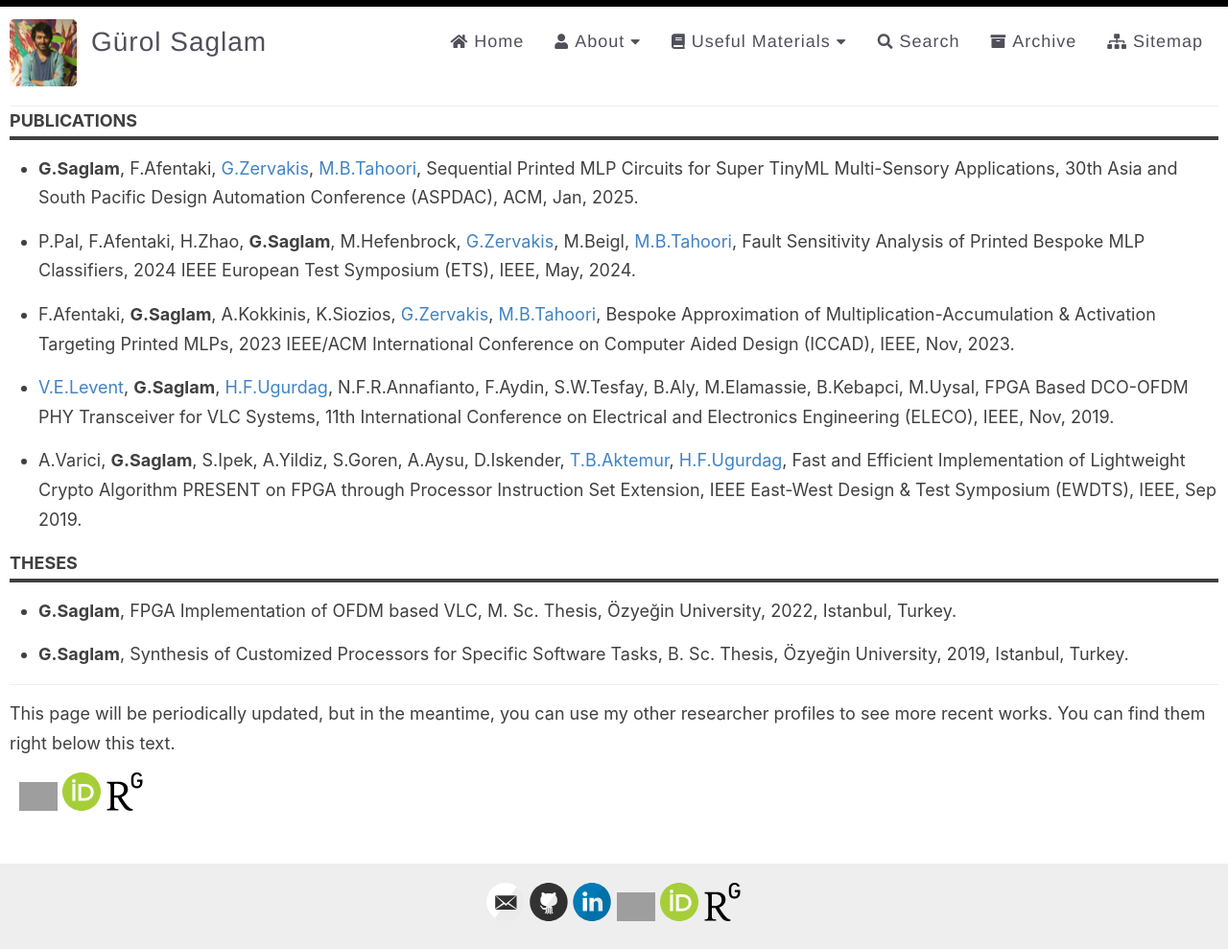
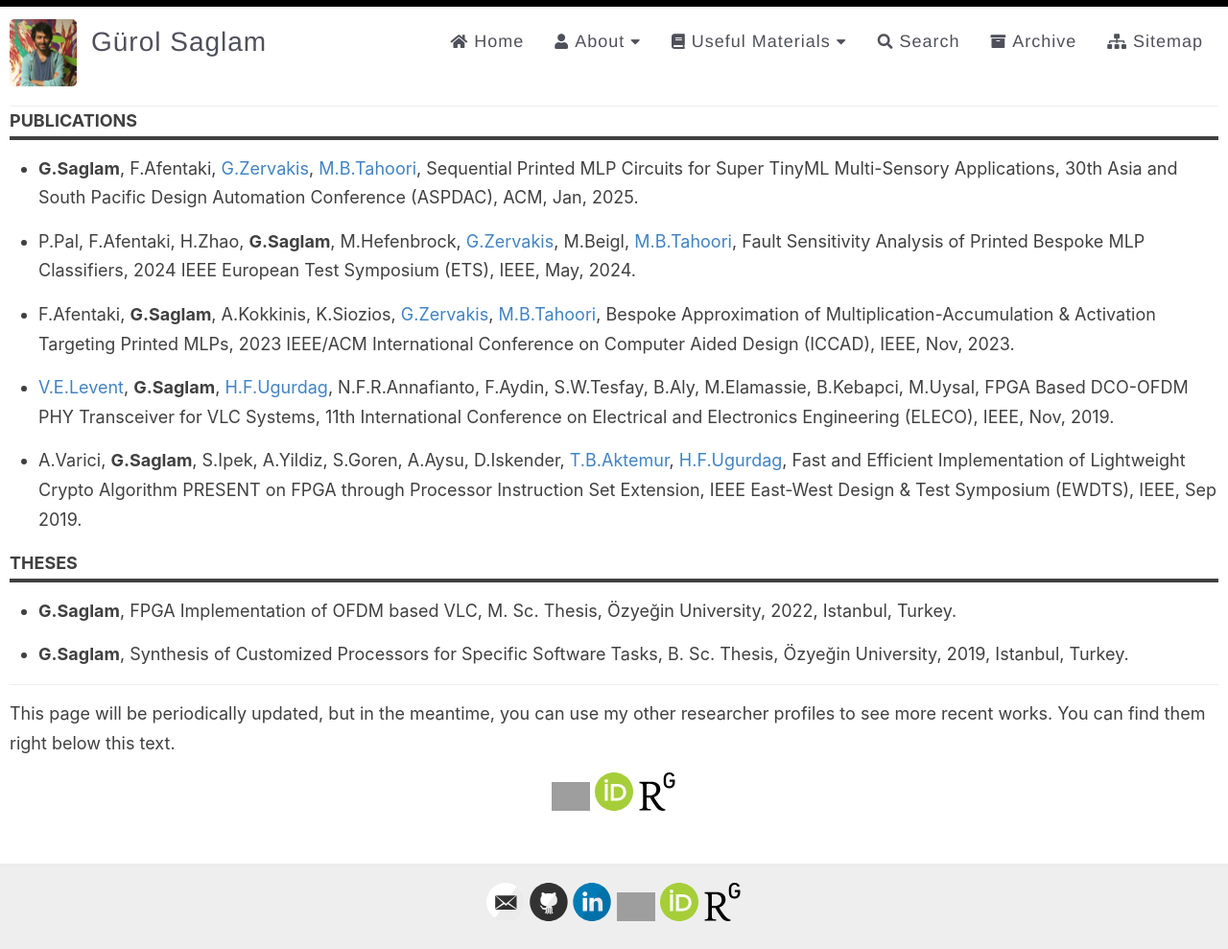
Before and after one commit to gurolsaglam/web_test, a Jekyll site: the page built from _pages/publications.md, in a window 1280 px wide. Shown: the whole page at 96% size. Built offline with Jekyll 4.4.1, drawn with Linux system fonts in a browser that asks for light colours; grey boxes are pictures that could not be loaded.

Commit message:
Update publications.md

```diff
--- a/_pages/publications.md
+++ b/_pages/publications.md
@@ -38,7 +38,7 @@ permalink: /publications/
 
 This page will be periodically updated, but in the meantime, you can use my other researcher profiles to see more recent works. You can find them right below this text.
 
-<div class="container footer">
+<div class="researcher-profiles" style="text-align:center;">
 <a href="https://scholar.google.com/citations?user=iqtPWcYAAAAJ" target="_blank"><img width="40" alt="Google Scholar" src="https://upload.wikimedia.org/wikipedia/commons/thumb/c/c7/Google_Scholar_logo.svg/960px-Google_Scholar_logo.svg.png"></a>
 <a href="https://orcid.org/0000-0002-7762-7384" target="_blank"><img width="40" alt="ORCID" src="{{ site.baseurl }}/images/ORCID-iD_icon_vector.svg"></a>
 <a href="https://www.researchgate.net/profile/Guerol-Saglam" target="_blank"><img width="40" alt="ResearchGate" src="{{ site.baseurl }}/images/Researchgate--Streamline-Simple-Icons.svg"></a>
```
